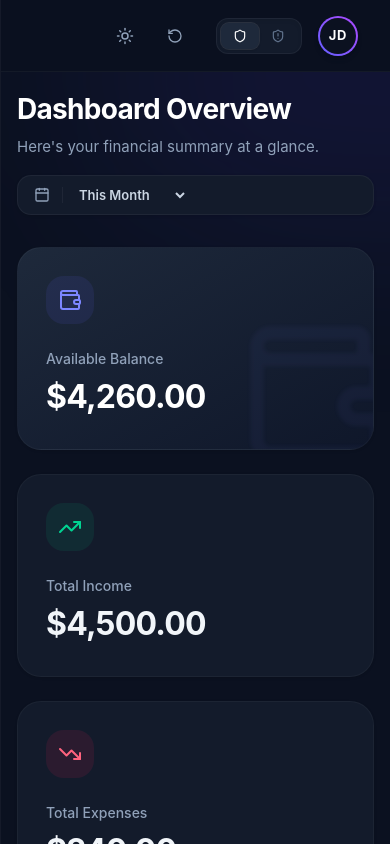
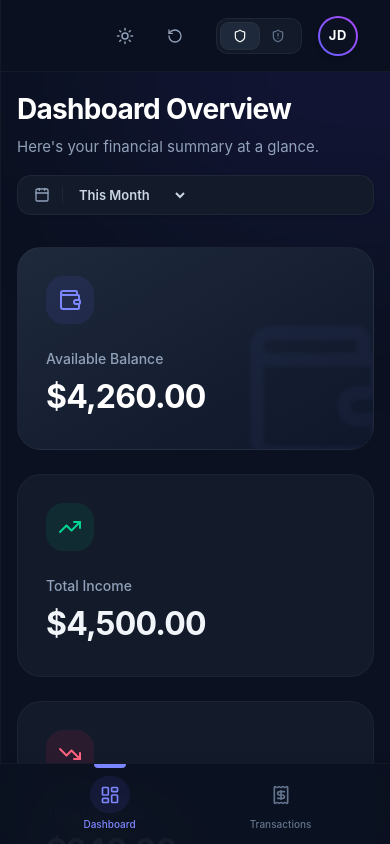
Before and after one commit to DurgamPoojitha/FinanceFlow, a React (Vite) app: page / in a window 390 px wide. Built offline with nearby package versions, Linux system fonts and the light colour scheme.

Commit message:
added MobileNav component for mobile screens and made light mode ui more polished

```diff
--- a/src/components/dashboard/InsightsSection.jsx
+++ b/src/components/dashboard/InsightsSection.jsx
@@ -86,7 +86,7 @@ export const InsightsSection = () => {
                     animate={{ opacity: 1, scale: 1 }}
                     transition={{ delay: 0.4 + (idx * 0.1), duration: 0.5, ease: "easeOut" }}
                     key={idx}
-                    className="bg-white dark:bg-[#0f1423] rounded-[18px] p-6 flex flex-row items-center border border-gray-100 dark:border-white/[0.03] transition-all hover:bg-gray-50 dark:hover:bg-[#131b2d] cursor-default shadow-sm dark:shadow-none"
+                    className="bg-white dark:bg-[#0f1423] rounded-[18px] p-6 flex flex-row items-center border border-slate-200/80 dark:border-white/[0.03] transition-all hover:bg-slate-50 dark:hover:bg-[#131b2d] cursor-default shadow-[0_4px_20px_-8px_rgba(0,0,0,0.05)] dark:shadow-none"
                 >
                     <div className={`${item.iconBg} ${item.iconColor} h-[42px] w-[42px] rounded-2xl flex items-center justify-center shrink-0 mr-5 transition-transform duration-300 hover:scale-105`}>
                         <item.icon className="h-[22px] w-[22px]" />
--- a/src/components/dashboard/SummaryCards.jsx
+++ b/src/components/dashboard/SummaryCards.jsx
@@ -14,7 +14,7 @@ export const SummaryCards = () => {
             bgStyle: 'bg-white dark:bg-gradient-to-br dark:from-[#1E293B] dark:to-[#0F172A]',
             iconBase: 'bg-indigo-50 dark:bg-indigo-500/10 text-indigo-600 dark:text-indigo-400',
             text: 'text-slate-900 dark:text-white',
-            border: 'border-slate-100 dark:border-white/[0.04]',
+            border: 'border-slate-200/80 dark:border-white/[0.04]',
             subtext: 'text-slate-500 hover:text-slate-200'
         },
         {
@@ -24,7 +24,7 @@ export const SummaryCards = () => {
             bgStyle: 'bg-white dark:bg-[#131B2B]',
             iconBase: 'bg-emerald-50 dark:bg-emerald-500/10 text-emerald-600 dark:text-emerald-400',
             text: 'text-slate-800 dark:text-slate-100',
-            border: 'border-slate-100 dark:border-white/[0.04]',
+            border: 'border-slate-200/80 dark:border-white/[0.04]',
             subtext: 'text-slate-500'
         },
         {
@@ -34,7 +34,7 @@ export const SummaryCards = () => {
             bgStyle: 'bg-white dark:bg-[#131B2B]',
             iconBase: 'bg-rose-50 dark:bg-rose-500/10 text-rose-600 dark:text-rose-400',
             text: 'text-slate-800 dark:text-slate-100',
-            border: 'border-slate-100 dark:border-white/[0.04]',
+            border: 'border-slate-200/80 dark:border-white/[0.04]',
             subtext: 'text-slate-500'
         }
     ];
@@ -47,7 +47,7 @@ export const SummaryCards = () => {
                     animate={{ opacity: 1, y: 0 }}
                     transition={{ duration: 0.5, delay: index * 0.1 }}
                     key={index}
-                    className={`${card.bgStyle} rounded-3xl p-7 relative overflow-hidden transition-all duration-300 shadow-sm hover:shadow-xl border ${card.border} hover:border-slate-200 dark:hover:border-white/[0.08]`}
+                    className={`${card.bgStyle} rounded-3xl p-7 relative overflow-hidden transition-all duration-300 shadow-[0_4px_24px_-8px_rgba(0,0,0,0.06)] hover:shadow-[0_8px_32px_-8px_rgba(0,0,0,0.08)] dark:shadow-none border ${card.border} hover:border-slate-300 dark:hover:border-white/[0.08]`}
                 >
                     <div className="flex justify-between items-start mb-6 relative z-10 transition-colors duration-300">
                         <div className={`h-12 w-12 rounded-[18px] flex items-center justify-center ${card.iconBase} transition-colors duration-300`}>
--- a/src/components/dashboard/WidgetsPanel.jsx
+++ b/src/components/dashboard/WidgetsPanel.jsx
@@ -142,7 +142,7 @@ export const WidgetsPanel = () => {
             </div>
 
             {/* My Goals Section */}
-            <div className="flex flex-col bg-white dark:bg-[#131B2B] rounded-[1.25rem] shadow-sm dark:shadow-[0_4px_24px_-8px_rgba(0,0,0,0.5)] border border-slate-100 dark:border-white/[0.04] p-5">
+            <div className="flex flex-col bg-white dark:bg-[#131B2B] rounded-[1.25rem] shadow-[0_4px_24px_-8px_rgba(0,0,0,0.06)] dark:shadow-[0_4px_24px_-8px_rgba(0,0,0,0.5)] border border-slate-200/80 dark:border-white/[0.04] p-5">
                 <div className="flex justify-between items-center mb-5">
                     <h3 className="text-[16px] font-bold text-slate-800 dark:text-white tracking-wide">My Goals</h3>
                     <button
@@ -162,7 +162,7 @@ export const WidgetsPanel = () => {
                         const activeText = textColors[index % textColors.length];
 
                         return (
-                            <div key={goal.id} className="bg-slate-50 dark:bg-[#0B1120] p-4 rounded-2xl border border-slate-100 dark:border-white/5">
+                            <div key={goal.id} className="bg-slate-50 dark:bg-[#0B1120] p-4 rounded-2xl border border-slate-200/60 dark:border-white/5">
                                 <div className="flex items-center justify-between mb-3">
                                     <div className="flex items-center space-x-3">
                                         <div className="p-2 bg-white dark:bg-white/5 shadow-sm text-slate-600 dark:text-slate-300 rounded-lg">
--- a/src/components/layout/Layout.jsx
+++ b/src/components/layout/Layout.jsx
@@ -1,6 +1,7 @@
 import React from 'react';
 import { Sidebar } from './Sidebar';
 import { Header } from './Header';
+import { MobileNav } from './MobileNav';
 import { useFinance } from '../../context/FinanceContext';
 import { motion, AnimatePresence } from 'framer-motion';
 
@@ -34,6 +35,7 @@ export const Layout = ({ children, activeTab, setActiveTab }) => {
                         </AnimatePresence>
                     )}
                 </main>
+                <MobileNav activeTab={activeTab} setActiveTab={setActiveTab} />
             </div>
         </div>
     );
--- /dev/null
+++ b/src/components/layout/MobileNav.jsx
@@ -0,0 +1,41 @@
+import React from 'react';
+import { LayoutDashboard, Receipt } from 'lucide-react';
+import { motion } from 'framer-motion';
+
+export const MobileNav = ({ activeTab, setActiveTab }) => {
+    const navItems = [
+        { id: 'dashboard', label: 'Dashboard', icon: LayoutDashboard },
+        { id: 'transactions', label: 'Transactions', icon: Receipt },
+    ];
+
+    return (
+        <div className="md:hidden fixed bottom-0 left-0 right-0 bg-white/90 dark:bg-[#0B1120]/90 backdrop-blur-xl border-t border-slate-200/80 dark:border-white/[0.04] z-50 px-6 py-3 pb-safe transition-colors duration-300 shadow-[0_-4px_20px_rgba(0,0,0,0.02)]">
+            <nav className="flex justify-around items-center">
+                {navItems.map((item) => {
+                    const isActive = activeTab === item.id;
+                    return (
+                        <button
+                            key={item.id}
+                            onClick={() => setActiveTab(item.id)}
+                            className="relative flex flex-col items-center justify-center w-16 h-14"
+                        >
+                            <div className={`flex items-center justify-center w-10 h-10 rounded-full transition-all duration-300 ${isActive ? 'bg-indigo-50 dark:bg-indigo-500/10' : 'bg-transparent'}`}>
+                                <item.icon className={`h-5 w-5 transition-colors duration-300 ${isActive ? 'text-indigo-600 dark:text-indigo-400' : 'text-slate-400 dark:text-slate-500'}`} />
+                            </div>
+                            <span className={`text-[10px] font-medium mt-1 transition-colors duration-300 ${isActive ? 'text-indigo-600 dark:text-indigo-400' : 'text-slate-400 dark:text-slate-500'}`}>
+                                {item.label}
+                            </span>
+                            {isActive && (
+                                <motion.div
+                                    layoutId="mobileNavIndicator"
+                                    className="absolute -top-3 w-8 h-1 bg-indigo-600 dark:bg-indigo-400 rounded-b-md"
+                                    transition={{ type: "spring", stiffness: 300, damping: 30 }}
+                                />
+                            )}
+                        </button>
+                    );
+                })}
+            </nav>
+        </div>
+    );
+};
```
Also changed, not shown: src/components/layout/Header.jsx (+5 -5 lines), src/components/transactions/TransactionList.jsx (+4 -4 lines).
